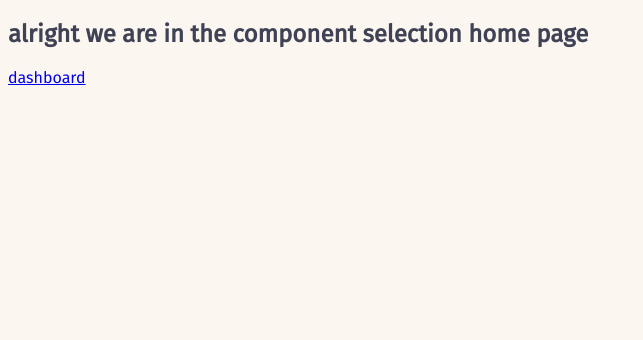
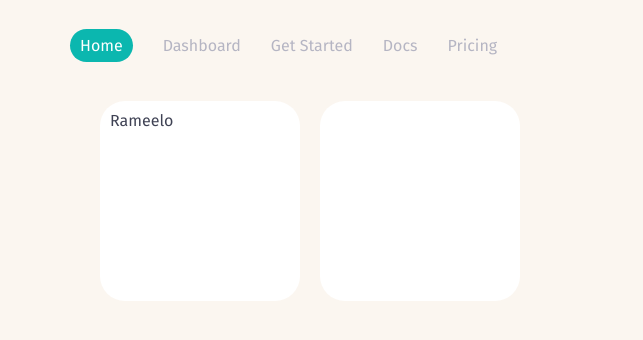
Before and after one commit to talksik/clean-force, a React (Create React App) app: page / in a window 1280 px wide. Shown: the top 340 px of the page, without its empty margins (0-643 px from the left). Built offline with nearby package versions, Linux system fonts and the light colour scheme.

Commit message:
home page set up with nav bar

```diff
--- a/package.json
+++ b/package.json
@@ -6,6 +6,7 @@
     "@testing-library/jest-dom": "^4.2.4",
     "@testing-library/react": "^9.5.0",
     "@testing-library/user-event": "^7.2.1",
+    "bootstrap": "^4.5.2",
     "node-sass": "^4.14.1",
     "react": "^16.13.1",
     "react-dom": "^16.13.1",
--- a/public/index.html
+++ b/public/index.html
@@ -24,6 +24,13 @@
       work correctly both with client-side routing and a non-root public URL.
       Learn how to configure a non-root public URL by running `npm run build`.
     -->
+
+    <!-- Boostrap Grid System Only -->
+    <link
+      rel="stylesheet"
+      href="https://stackpath.bootstrapcdn.com/bootstrap/4.4.1/css/bootstrap-grid.min.css"
+    />
+
     <title>React App</title>
   </head>
   <body>
--- a/src/components/home/home.js
+++ b/src/components/home/home.js
@@ -46,9 +46,43 @@ export default function Home() {
 class ComponentSelection extends React.Component {
   render() {
     return (
-      <div>
-        <h2>alright we are in the component selection home page</h2>
-        <NavLink to="/dashboard">dashboard</NavLink>
+      <div class="wrapper">
+        <div class="nav">
+          <ul>
+            <li>
+              <NavLink activeClassName="active" to="/">
+                Home
+              </NavLink>
+            </li>
+            <li>
+              <NavLink activeClassName="active" to="/dashboard">
+                Dashboard
+              </NavLink>
+            </li>
+            <li>
+              <NavLink activeClassName="active" to="/start">
+                Get Started
+              </NavLink>
+            </li>
+            <li>
+              <NavLink activeClassName="active" to="/docs">
+                Docs
+              </NavLink>
+            </li>
+            <li>
+              <NavLink activeClassName="active" to="/pricing">
+                Pricing
+              </NavLink>
+            </li>
+          </ul>
+        </div>
+
+        <div class="pages">
+          <div class="card">
+            <div class="card-header">Rameelo</div>
+          </div>
+          <div class="card"></div>
+        </div>
       </div>
     );
   }
--- a/src/components/home/home.scss
+++ b/src/components/home/home.scss
@@ -1 +1,42 @@
 @import '../../styles/index';
+
+.nav {
+  @extend %flex;
+  flex-direction: row;
+
+  ul {
+    @extend %flex;
+    padding-inline-start: 0 !important;
+    flex-direction: row;
+    align-items: stretch;
+    list-style: none;
+  }
+
+  li {
+    margin-right: 30px;
+  }
+
+  a {
+    text-decoration: none !important;
+    color: $secondary-text;
+  }
+
+  .active {
+    padding: 7px 10px;
+    background-color: $primary-color;
+    border-radius: 100px;
+    color: white;
+  }
+}
+
+div .pages {
+  @extend %flex;
+
+  margin: 20px;
+  flex-direction: row;
+
+  .card {
+    height: 200px;
+    width: 200px;
+  }
+}
--- a/src/styles/_colors.scss
+++ b/src/styles/_colors.scss
@@ -1,6 +1,9 @@
 $primary-background: #fbf6f0;
 $primary-text: #3f4254;
 $secondary-text: #b5b5c3;
+
+$primary-color: #0bb7af;
+$white: white;
 
 body {
   color: $primary-text;
--- a/src/styles/_fonts.scss
+++ b/src/styles/_fonts.scss
@@ -1,5 +1,13 @@
 @import url('https://fonts.googleapis.com/css2?family=Fira+Sans&display=swap');
 
-html {
+body {
   font-family: 'Fira Sans', sans-serif;
 }
+
+h1 {
+  color: $primary-text;
+}
+
+h2 {
+  color: $white;
+}
--- a/src/styles/_index.scss
+++ b/src/styles/_index.scss
@@ -1,2 +1,3 @@
 @import './colors';
 @import './fonts';
+@import './main';
--- /dev/null
+++ b/src/styles/_main.scss
@@ -0,0 +1,21 @@
+// Common styles for all components
+
+%flex {
+  display: flex !important;
+}
+
+.wrapper {
+  max-width: 1140px;
+  margin: 20px auto;
+}
+
+.card {
+  background-color: white;
+  border-radius: 25px;
+  margin: 10px;
+
+  .card-header {
+    @extend %flex;
+    padding: 10px;
+  }
+}
```
Also changed, not shown: 1 other file (tests, documents, lock files or other folders).
